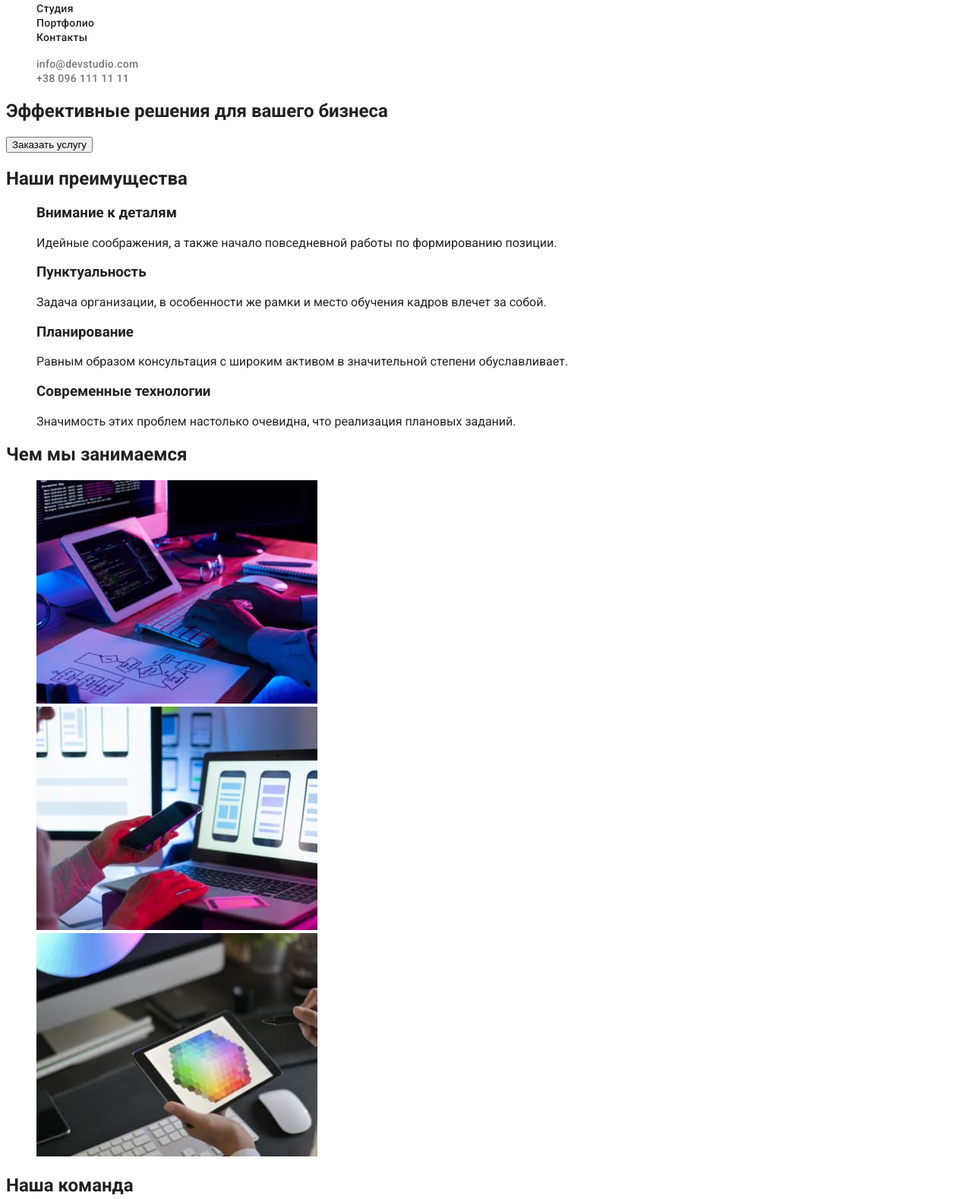
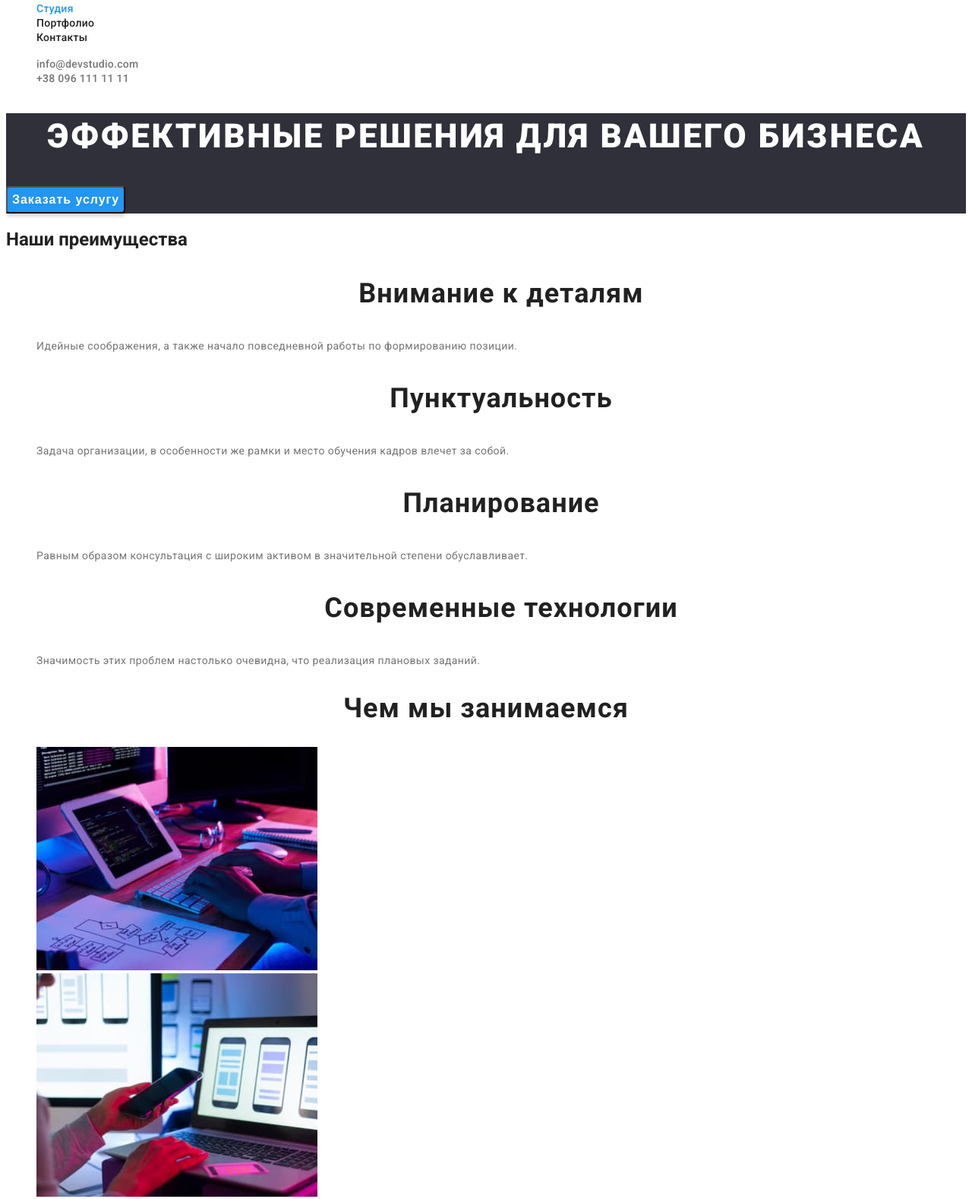
Before and after one commit to ihorriabenko/goit-markup-hw-02, a plain HTML site: page index.html in a window 1280 px wide. Shown: the part 54-1632 px from the top of the page at 76% size. Drawn offline with Linux system fonts and the light colour scheme.

Commit message:
fixed bugs

```diff
--- a/css/styles.css
+++ b/css/styles.css
@@ -46,9 +46,94 @@ footer {
   background-color: #2f303a;
 }
 
+/* index */
+
+/* section 1 */
+
+.none {
+  background-color: #2f303a;
+}
+
+.none-header {
+  color: #ffffff;
+  font-weight: 900;
+  font-size: 44px;
+  line-height: 60px;
+  text-align: center;
+  letter-spacing: 0.06em;
+  text-transform: uppercase;
+}
+
+.none-service {
+  color: #ffffff;
+  background-color: #2196f3;
+  font-weight: bold;
+  font-size: 16px;
+  line-height: 30px;
+  display: flex;
+  align-items: center;
+  text-align: center;
+  letter-spacing: 0.06em;
+  box-shadow: 0px 4px 4px rgba(0, 0, 0, 0.15);
+  border-radius: 4px;
+}
+
+/* what are we doing */
+
+.lists-header {
+  font-weight: bold;
+  font-size: 36px;
+  line-height: 42px;
+  text-align: center;
+  letter-spacing: 0.03em;
+}
+
+.lists-text {
+  color: var(--secondcolor);
+  font-size: 14px;
+  line-height: 24px;
+  letter-spacing: 0.03em;
+}
+
+.wawd-header {
+  font-weight: bold;
+  font-size: 36px;
+  line-height: 42px;
+  text-align: center;
+  letter-spacing: 0.03em;
+}
+
+/* our team */
+
+.team-main-header {
+  font-weight: bold;
+  font-size: 36px;
+  line-height: 42px;
+  text-align: center;
+  letter-spacing: 0.03em;
+}
+
+.team-name {
+  font-weight: 500;
+  font-size: 16px;
+  line-height: 19px;
+  text-align: center;
+  letter-spacing: 0.03em;
+}
+
+.team-profession {
+  color: var(--secondcolor);
+  font-size: 16px;
+  line-height: 19px;
+  text-align: center;
+  letter-spacing: 0.03em;
+}
+
+/* portfolio */
+
 /* 1st part header */
 
-.major-link {
+.major-nav .link {
   color: inherit;
   font-weight: 500;
   font-size: 14px;
@@ -56,8 +141,12 @@ footer {
   letter-spacing: 0.02em;
 }
 
-.major-link:hover,
-.major-link:focus {
+.major-nav .link:hover,
+.major-nav .link:focus {
+  color: var(--hover);
+}
+
+.major-nav .link.current {
   color: var(--hover);
 }
 
--- a/index.html
+++ b/index.html
@@ -17,11 +17,11 @@
     <!-- Шапка профиля -->
     <header>
         <a href="index.html" class="logo"><span class="logo-part">Web</span>Studio</a>
-        <nav class="major">
+        <nav class="major-nav">
             <ul>
-                <li><a href="index.html" class="major-link">Студия</a></li>
-                <li><a href="portfolio.html" class="major-link">Портфолио</a></li>
-                <li><a href="" class="major-link">Контакты</a></li>
+                <li><a href="index.html" class="link current">Студия</a></li>
+                <li><a href="portfolio.html" class="link">Портфолио</a></li>
+                <li><a href="" class="link">Контакты</a></li>
             </ul>
             <ul>
                 <a href="mailto:info@devstudio.com" class="major-connection">info@devstudio.com</a><br>
@@ -31,43 +31,43 @@
     </header>
     <main>
         <!-- Эффективные решения, для вашего бизнеса -->
-        <section>
-            <h1>Эффективные решения для вашего бизнеса</h1>
-            <button type="button">Заказать услугу</button>
+        <section class="none">
+            <h1 class="none-header">Эффективные решения для вашего бизнеса</h1>
+            <button type="button" class="none-service">Заказать услугу</button>
         </section>
         <!-- Чем мы занимаемся -->
-        <section>
+        <section class="lists">
             <h2>Наши преимущества</h2>
             <ul>
                 <li>
-                    <h3>Внимание к деталям</h3>
-                    <p>
+                    <h3 class="lists-header">Внимание к деталям</h3>
+                    <p class="lists-text">
                         Идейные соображения, а также начало повседневной работы по формированию позиции.
                     </p>
                 </li>
                 <li>
-                    <h3>Пунктуальность</h3>
-                    <p>
+                    <h3 class="lists-header">Пунктуальность</h3>
+                    <p class="lists-text">
                         Задача организации, в особенности же рамки и место обучения кадров влечет за собой.
                     </p>
                 </li>
                 <li>
-                    <h3>Планирование</h3>
-                    <p>
+                    <h3 class="lists-header">Планирование</h3>
+                    <p class="lists-text">
                         Равным образом консультация с широким активом в значительной степени обуславливает.
                     </p>
                 </li>
                 <li>
-                    <h3>Современные технологии</h3>
-                    <p>
+                    <h3 class="lists-header">Современные технологии</h3>
+                    <p class="lists-text">
                         Значимость этих проблем настолько очевидна, что реализация плановых заданий.
                     </p>
                 </li>
             </ul>
         </section>
 
-        <section>
-            <h2>Чем мы занимаемся</h2>
+        <section class="wawd">
+            <h2 class="wawd-header">Чем мы занимаемся</h2>
             <ul>
                 <li><img src="images/img1.jpg" alt="HTML" width="370" height="294"></li>
                 <li><img src="images/img2.jpg" alt="CSS" width="370" height="294"></li>
@@ -75,34 +75,34 @@
             </ul>
         </section>
         <!-- Наша команда -->
-        <section>
-            <h2>Наша команда</h2>
+        <section class="team">
+            <h2 class="team-main-header">Наша команда</h2>
             <ul>
                 <li>
                     <img src="images/t1.jpg" alt="Член команды" width="270"><br>
-                    <h3>Игорь Демьяненко</h3>
-                    <p lang="en">
+                    <h3 class="team-name">Игорь Демьяненко</h3>
+                    <p lang="en" class="team-profession">
                         Product Designer
                     </p>
                 </li>
                 <li>
                     <img src="images/t2.jpg" alt="Член команды" width="270"><br>
-                    <h3>Ольга Репина</h3>
-                    <p lang="en">
+                    <h3 class="team-name">Ольга Репина</h3>
+                    <p lang="en" class="team-profession">
                         Frontend Developer
                     </p>
                 </li>
                 <li>
                     <img src="images/t3.jpg" alt="Член команды" width="270"><br>
-                    <h3>Николай Тарасов</h3>
-                    <p lang="en">
+                    <h3 class="team-name">Николай Тарасов</h3>
+                    <p lang="en" class="team-profession">
                         Marketing
                     </p>
                 </li>
                 <li>
                     <img src="images/t4.jpg" alt="Член команды" width="270"><br>
-                    <h3>Михаил Ермаков</h3>
-                    <p lang="en">
+                    <h3 class="team-name">Михаил Ермаков</h3>
+                    <p lang="en" class="team-profession">
                         UI Designer
                     </p>
                 </li>
```
Also changed, not shown: portfolio.html (+4 -4 lines).
